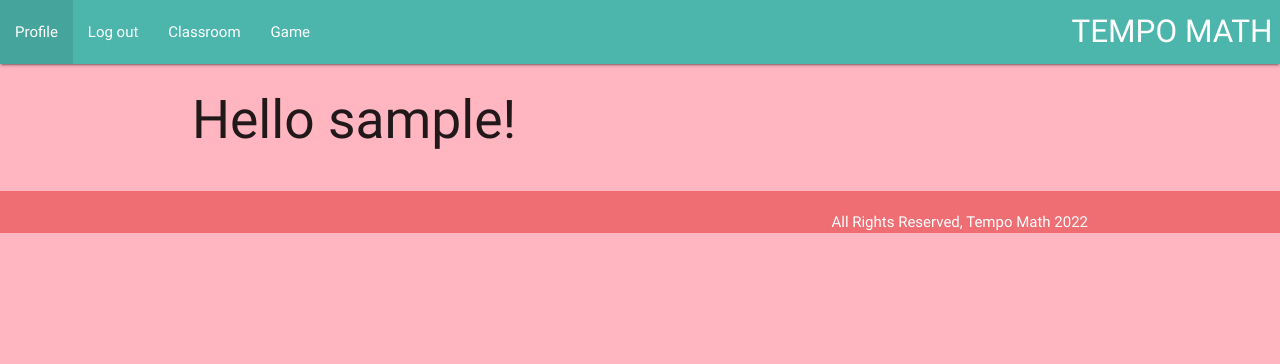
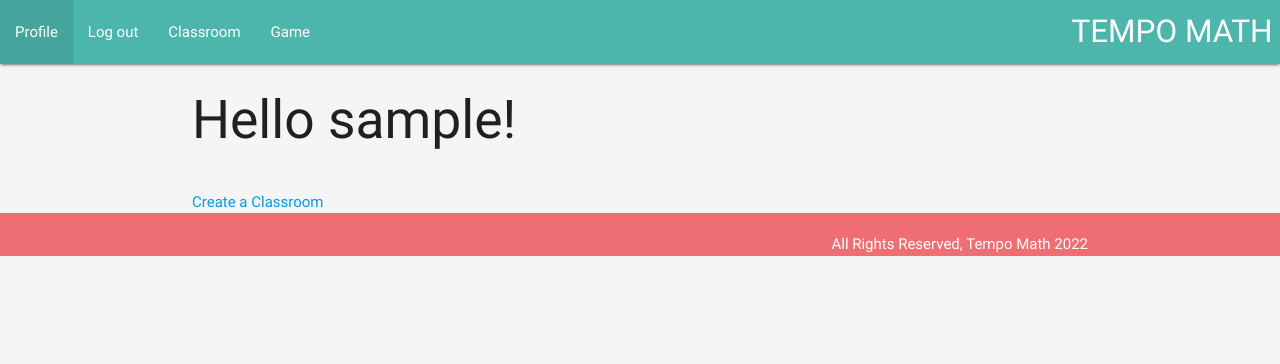
Before and after one commit to johnzwiss/Capstone-Project, a Django app: page /teacher/classroom/ in a window 1280 px wide. Shown: the top 364 px of the page. Run offline with Django 3.2, Linux system fonts and the light colour scheme; the visitor is signed in with stand-in values (Sample User, id 1); data that the repository does not hold is empty.

Commit message:
created Create Classroom room

```diff
--- a/capstone_project/main_app/models.py
+++ b/capstone_project/main_app/models.py
@@ -20,5 +20,5 @@ class Student(models.Model):
     lessons_completed = ArrayField(base_field=models.CharField(max_length=200, null=True), default=list, blank=True)
     results = ArrayField(base_field=models.CharField(max_length=200, null=True), default=list, blank=True)
 
-    # def __str__(self):
-    #     return self.user
+    def __str__(self):
+        return str(self.user)
--- a/capstone_project/main_app/static/style.css
+++ b/capstone_project/main_app/static/style.css
@@ -4,7 +4,7 @@ table, th, td {
 }
 
 body {
-    background-color: lightpink;
+    background-color: whitesmoke;
 }
 
 
--- a/capstone_project/main_app/templates/teacher/classroom.html
+++ b/capstone_project/main_app/templates/teacher/classroom.html
@@ -9,5 +9,7 @@
         {% endfor %}
     </div>
 
+    <a href="create">Create a Classroom</a>
+
 
 {% endblock %}
--- a/capstone_project/main_app/templates/teacher/classroom_show.html
+++ b/capstone_project/main_app/templates/teacher/classroom_show.html
@@ -14,7 +14,7 @@
             {% for student in students%}
                 <tr>
                     <td><a href="{{student.id}}">{{student.user}}</a></td>
-                    <td>{{student.lessons_completed | last}}</td>
+                    <td>Lesson: {{student.lessons_completed | last}}</td>
                     <td>{{student.results | last}}</td>
                 </tr>
             {% endfor %}
--- a/capstone_project/main_app/urls.py
+++ b/capstone_project/main_app/urls.py
@@ -12,5 +12,7 @@ urlpatterns = [
     path('teacher/classroom/<int:classroom_id>/' , views.classroom_show, name='classroom_show'),
     path('teacher/classroom/<int:classroom_id>/<int:student_id>/' , views.student_show , name='student_show'),
     path('teacher/classroom/<int:classroom_id>/<int:pk>/update' , views.StudentUpdate.as_view(), name='student_update'),
+    path('teacher/classroom/<int:classroom_id>/create' , views.StudentCreate.as_view(), name='student_create'),
+    path('teacher/classroom/create', views.ClassroomCreate.as_view(), name='classroom_create')
 
 ]
--- a/capstone_project/main_app/views.py
+++ b/capstone_project/main_app/views.py
@@ -183,6 +183,43 @@ def student_show(request, classroom_id, student_id):
     # render the student show view
     return render (request, 'teacher/student_show.html', {'student': student})
 
+class ClassroomCreate(UserPassesTestMixin, CreateView):
+    model = Classroom
+    fields = ['name']
+
+    def test_func(self):
+        return self.request.user.is_staff
+
+    def form_valid(self, form):
+    # creating an object from the form
+        self.object = form.save(commit=False)
+        # adding a user to that object
+        self.object.user = self.request.user
+        # saving the object in the db
+        self.object.save()
+        # redirecting to the main index page
+        return HttpResponseRedirect('/teacher/classroom/')
+
+
+
+class StudentCreate(UserPassesTestMixin, CreateView):
+    model = Student
+    fields = "__all__"
+
+    def test_func(self):
+        return self.request.user.is_staff
+
+    def form_valid(self, form):
+    # creating an object from the form
+        self.object = form.save(commit=False)
+        # adding a user to that object
+        self.object.user = self.request.user
+        # saving the object in the db
+        self.object.save()
+        # redirecting to the main index page
+        return HttpResponseRedirect('/teacher/classroom/')
+
+
 # @user_passes_test(lambda user: user.is_staff)
 class StudentUpdate(UserPassesTestMixin, UpdateView):
 
```
Also changed, not shown: capstone_project/main_app/templates/main_app/classroom_form.html (added, +12 -0 lines).
